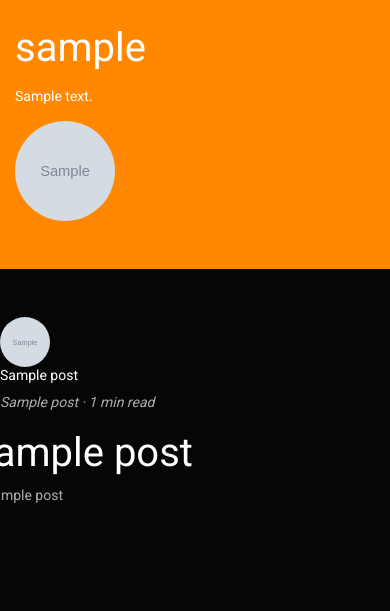
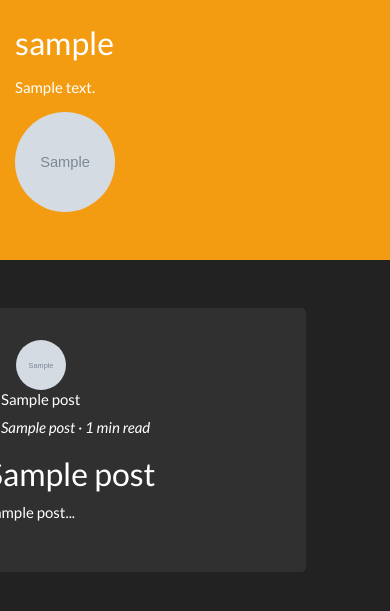
Before and after one commit to thegalkin/Flask-blog, a Flask app: template templates/userPage.html in a window 390 px wide. Shown: the top 611 px of the page. Run offline with Flask 2, Linux system fonts and the light colour scheme; the template is opened without the code that fills it: most values are stand-ins (such as "Sample title", 1, 10 or a date in 2020); grey boxes marked "Sample" are stand-in pictures; some libraries are stand-ins or nearby versions.

Commit message:
--- Auto-Git Commit ---

```diff
--- a/templates/userPage.html
+++ b/templates/userPage.html
@@ -2,7 +2,8 @@
 <html>
     <head>
         <title>{{ nick }}</title>
-        <link href="https://stackpath.bootstrapcdn.com/bootswatch/4.4.1/cyborg/bootstrap.min.css" rel="stylesheet" integrity="sha384-l7xaoY0cJM4h9xh1RfazbgJVUZvdtyLWPueWNtLAphf/UbBgOVzqbOTogxPwYLHM" crossorigin="anonymous">
+        {#<link href="https://stackpath.bootstrapcdn.com/bootswatch/4.4.1/cyborg/bootstrap.min.css" rel="stylesheet" integrity="sha384-l7xaoY0cJM4h9xh1RfazbgJVUZvdtyLWPueWNtLAphf/UbBgOVzqbOTogxPwYLHM" crossorigin="anonymous">#}
+        <link href="https://stackpath.bootstrapcdn.com/bootswatch/4.4.1/darkly/bootstrap.min.css" rel="stylesheet" integrity="sha384-rCA2D+D9QXuP2TomtQwd+uP50EHjpafN+wruul0sXZzX/Da7Txn4tB9aLMZV4DZm" crossorigin="anonymous">
         <style>
             .round {
              border-radius: 100px; /* Радиус скругления */
@@ -31,6 +32,7 @@
                 </div>
             </div>
         </div>
+
         <div class="row mb-5" >
             <div class="col-md"></div>
 
@@ -38,17 +40,19 @@
                 <div class = "center-block" >
                     {% block poster %}
                     {% for post in fullPostData %}
+                        <div class = "jumbotron">
                             <div class = "row ">
-                            <div class="col md-5">
+                                <div class="col-md-2">
                                     <div class="col-md"><img src = {{imageLink}} alt="" class="round" width="50" height="50"></div>
-                                    <div class="col-md">
+
+
+                                </div>
+                                <div class="col-md-4">
                                     <h6>{{ post[3] }}</h6>
                                     <p><i>{{ post[4] }} · {{(post|length / 1500)|round(0, "ceil")|int}} min read</i></p>
 
                                 </div>
                                 <div class="col-md"></div>
-
-                            </div>
                             </div>
 
                             <div class = "row">
@@ -57,10 +61,11 @@
 
                             <div class = "row">
                                 {% if post[2]|length > 83 %}
-                                <div class="col-md"><p>{{ post[2][:83] }}</p></div>
+                                    <p>{{ post[2][:83] }}...</p>
                                 {% else %}
-                                <div class="col-md"><p>{{ post[2]}}</p></div>
+                                    <p>{{ post[2]}}...</p>
                                 {% endif %}
+                            </div>
                         </div>
                     {% endfor %}
                     {% endblock %}
```
Also changed, not shown: dev_output.txt (+1 -1 lines). Lines whose indentation alone changed are shown as unchanged.
